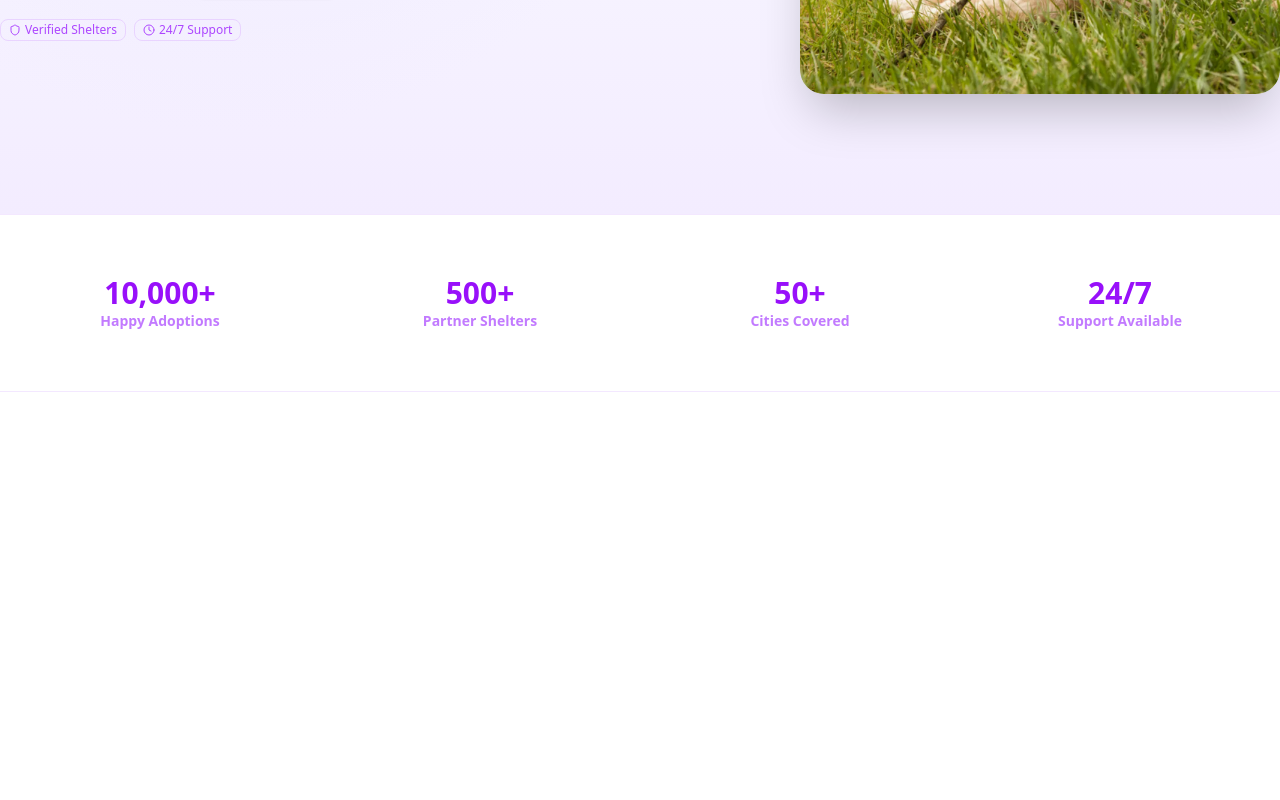
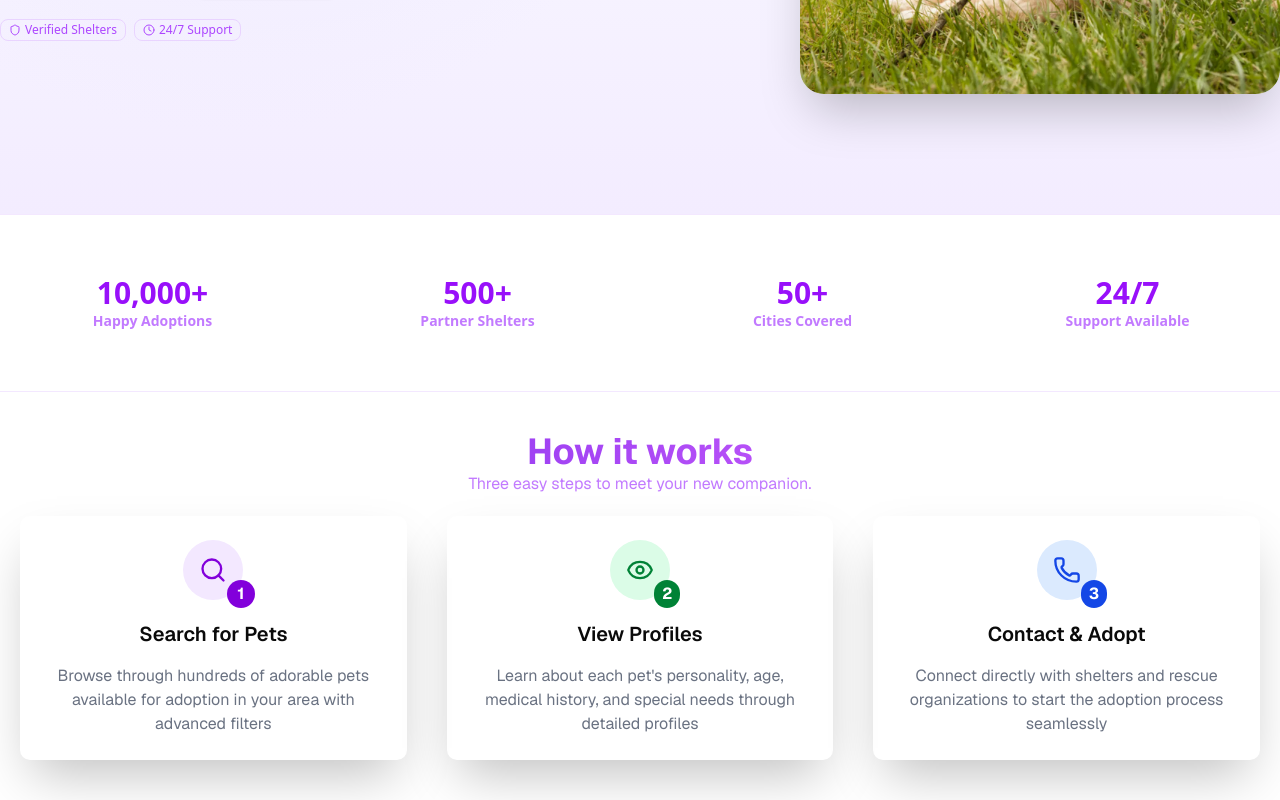
Before and after one commit to Syddl/furfinder, a Next.js app: page / in a window 1280 px wide. Shown: the part 567-1367 px from the top of the page. Before the commit the page ends 959 px from the top, so only its background shows below. Built offline with nearby package versions, Linux system fonts and the light colour scheme.

Commit message:
feat: added procedure section

```diff
--- a/components/LandingPage/LandingPage.tsx
+++ b/components/LandingPage/LandingPage.tsx
@@ -1,6 +1,7 @@
 import Header from "./Header";
 import Hero from "./Hero";
 import Stats from "./Stats";
+import Procedure from "./Procedure";
 
 const LandingPage = () => {
   return (
@@ -8,6 +9,7 @@ const LandingPage = () => {
       <Header />
       <Hero />
       <Stats />
+      <Procedure />
     </>
   );
 };
--- /dev/null
+++ b/components/LandingPage/Procedure.tsx
@@ -0,0 +1,81 @@
+import { EyeIcon, Phone, SearchIcon } from "lucide-react";
+
+const Procedure = () => {
+  return (
+    <section className="py-10">
+      <div className="max-w-7xl mx-auto w-full flex flex-col gap-5 font-sans">
+        <div className="text-center ">
+          <h1 className="font-bold text-4xl bg-gradient-to-r from-violet-700 to-fuchsia-400 bg-clip-text text-transparent">
+            How it works
+          </h1>
+          <p className="text-purple-400">
+            Three easy steps to meet your new companion.
+          </p>
+        </div>
+        <div>
+          <div className="grid md:grid-cols-3 gap-10 px-5 ">
+            <div className="text-center hover:scale-105 transition-transform duration-500 p-6 rounded-lg shadow-2xl flex flex-col gap-5 ">
+              <div className="flex justify-center">
+                <div className="relative">
+                  <div className="bg-purple-100 p-4 rounded-full">
+                    <SearchIcon className="text-purple-700 h-7 w-7" />
+                  </div>
+                  <div className="bg-purple-700 px-2.5 py-0.5 rounded-full absolute left-11 top-10">
+                    <h1 className="text-white font-bold">1</h1>
+                  </div>
+                </div>
+              </div>
+              <div className="gap-4 flex flex-col">
+                <h1 className="text-xl font-semibold ">Search for Pets</h1>
+                <p className="text-md text-gray-500">
+                  Browse through hundreds of adorable pets available for
+                  adoption in your area with advanced filters
+                </p>
+              </div>
+            </div>
+            <div className="text-center hover:scale-105 transition-transform duration-500 p-6 rounded-lg shadow-2xl flex flex-col gap-5">
+              <div className="flex justify-center">
+                <div className="relative">
+                  <div className="bg-green-100 p-4 rounded-full">
+                    <EyeIcon className="text-green-700 h-7 w-7" />
+                  </div>
+                  <div className="bg-green-700 px-2 py-0.5 rounded-full absolute left-11 top-10">
+                    <h1 className="text-white font-bold">2</h1>
+                  </div>
+                </div>
+              </div>
+              <div className="gap-4 flex flex-col">
+                <h1 className="text-xl font-semibold ">View Profiles</h1>
+                <p className="text-md text-gray-500">
+                  Learn about each pet&apos;s personality, age, medical history,
+                  and special needs through detailed profiles
+                </p>
+              </div>
+            </div>
+            <div className="text-center hover:scale-105 transition-transform duration-500 p-6 rounded-lg shadow-2xl flex flex-col gap-5">
+              <div className="flex justify-center">
+                <div className="relative">
+                  <div className="bg-blue-100 p-4 rounded-full">
+                    <Phone className="text-blue-700 h-7 w-7" />
+                  </div>
+                  <div className="bg-blue-700 px-2 py-0.5 rounded-full absolute left-11 top-10">
+                    <h1 className="text-white font-bold">3</h1>
+                  </div>
+                </div>
+              </div>
+              <div className="gap-4 flex flex-col">
+                <h1 className="text-xl font-semibold ">Contact & Adopt</h1>
+                <p className="text-md text-gray-500">
+                  Connect directly with shelters and rescue organizations to
+                  start the adoption process seamlessly
+                </p>
+              </div>
+            </div>
+          </div>
+        </div>
+      </div>
+    </section>
+  );
+};
+
+export default Procedure;
--- a/components/LandingPage/Stats.tsx
+++ b/components/LandingPage/Stats.tsx
@@ -3,26 +3,26 @@ import React from "react";
 const Stats = () => {
   return (
     <section className="border-y-1 border-purple-100">
-      <div className="grid grid-cols-4 max-w-7xl mx-auto w-full text-center py-15">
-        <div className="hover:scale-110 transition-transform duration-500">
+      <div className="grid grid-cols-2 md:grid-cols-4 max-w-7xl mx-auto w-full text-center py-10 gap-5">
+        <div className="hover:scale-110 transition-transform duration-500 py-5">
           <h1 className="text-3xl font-bold text-purple-600">10,000+</h1>
           <p className="text-sm font-semibold text-purple-400">
             Happy Adoptions
           </p>
         </div>
-        <div className="hover:scale-110 transition-transform duration-500">
+        <div className="hover:scale-110 transition-transform duration-500 py-5">
           <h1 className="text-3xl font-bold text-purple-600">500+</h1>
           <p className="text-sm font-semibold text-purple-400">
             Partner Shelters
           </p>
         </div>
-        <div className="hover:scale-110 transition-transform duration-500">
+        <div className="hover:scale-110 transition-transform duration-500 py-5 ">
           <h1 className="text-3xl font-bold text-purple-600">50+</h1>
           <p className="text-sm font-semibold text-purple-400">
             Cities Covered
           </p>
         </div>
-        <div className="hover:scale-110 transition-transform duration-500">
+        <div className="hover:scale-110 transition-transform duration-500 py-5">
           <h1 className="text-3xl font-bold text-purple-600">24/7</h1>
           <p className="text-sm font-semibold text-purple-400">
             Support Available
```
